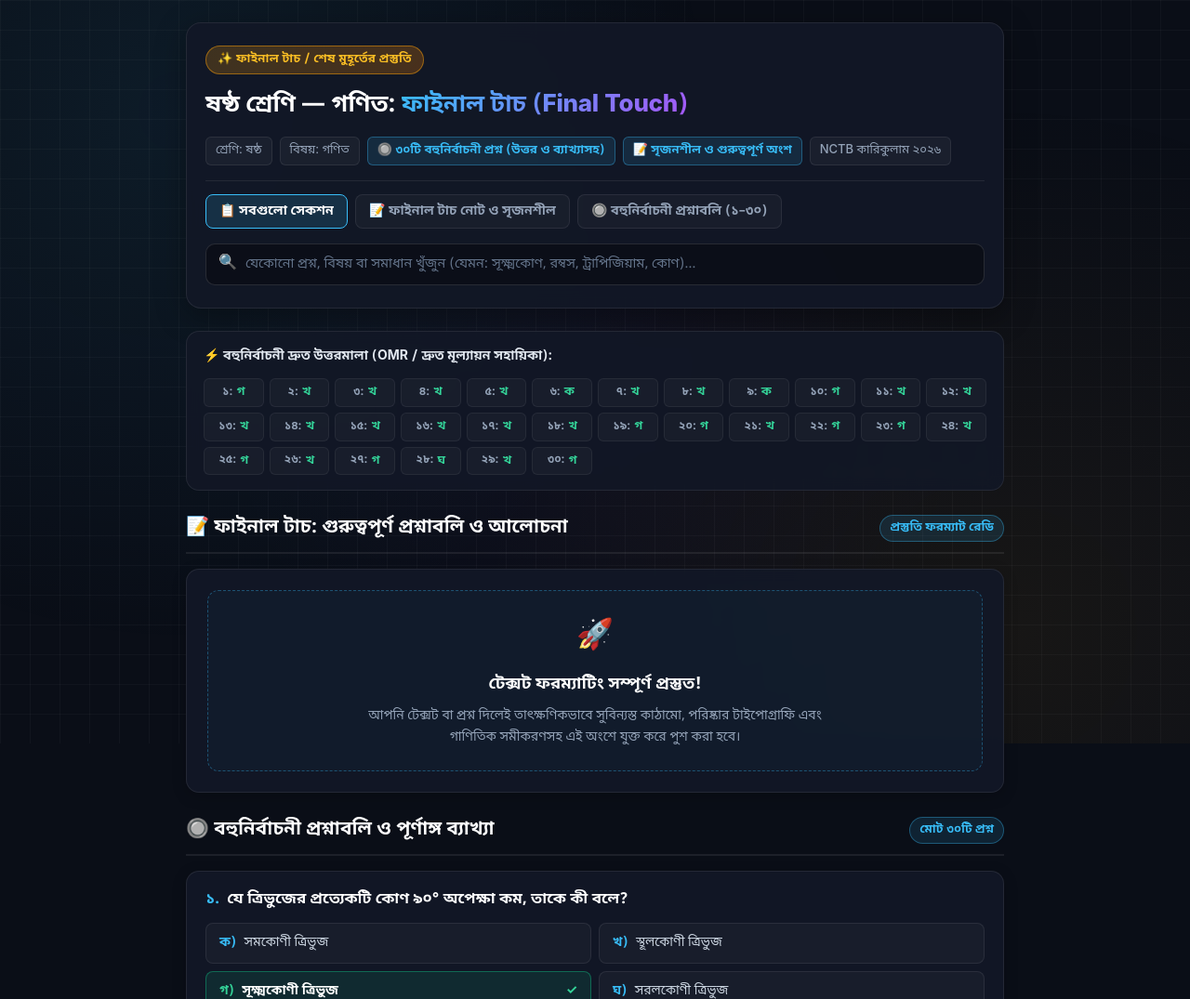
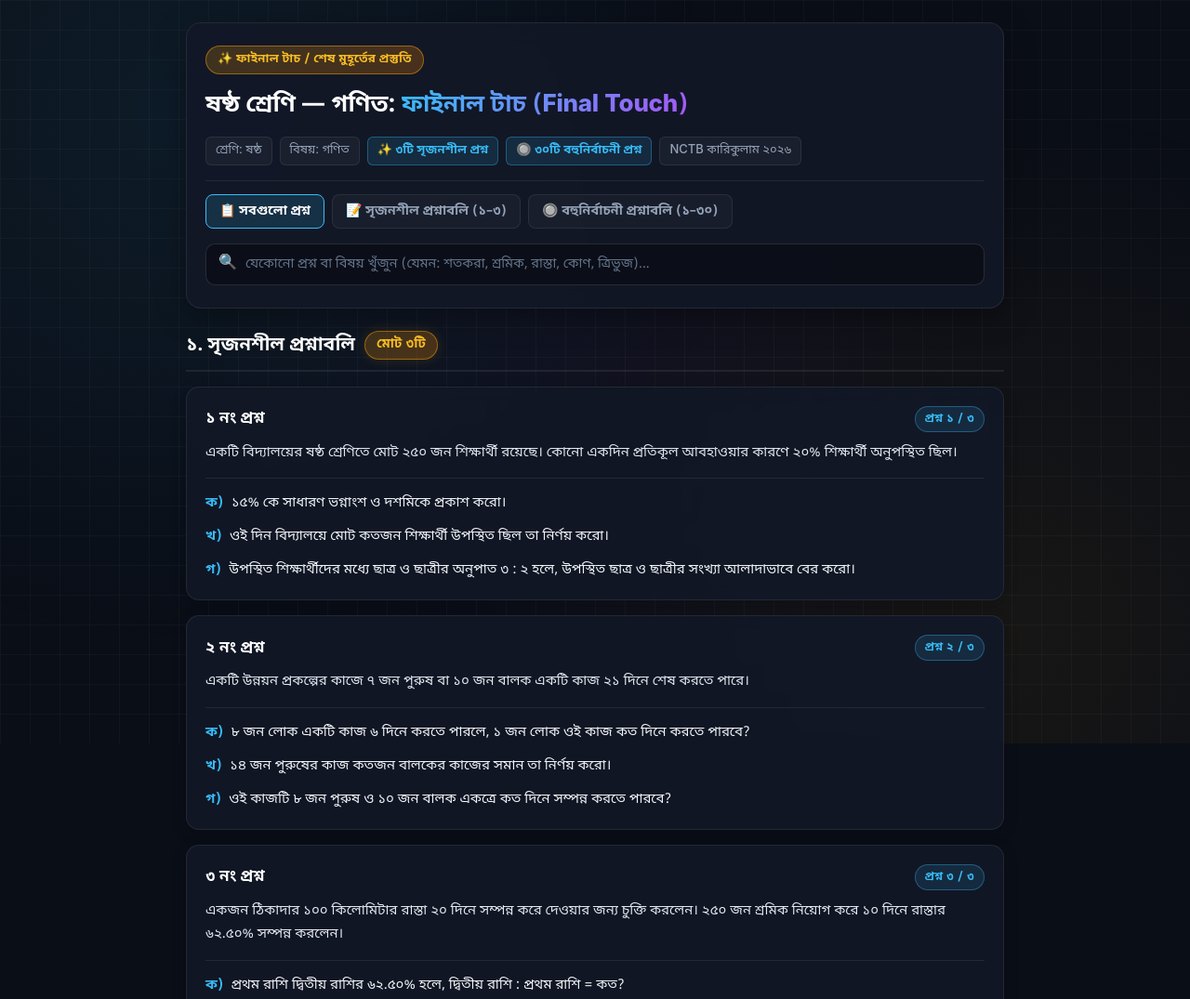
Before and after one commit to bdraidattacker16-stack/radid_web, a website: page final-touch-6/index.html in a window 1280 px wide. Shown: the top 1075 px of the page at 93% size. Drawn offline with Linux system fonts and the light colour scheme.

Commit message:
Update final-touch-6: remove Quick OMR grid and placeholder, upload 3 CQs and keep 30 MCQs

```diff
--- a/final-touch-6/index.html
+++ b/final-touch-6/index.html
@@ -5,7 +5,7 @@
   <meta name="viewport" content="width=device-width, initial-scale=1.0" />
   <title>ষষ্ঠ শ্রেণি — গণিত: ফাইনাল টাচ (Final Touch) | radid.cyou</title>
   <meta name="title" content="ষষ্ঠ শ্রেণি — গণিত: ফাইনাল টাচ (Final Touch) | radid.cyou" />
-  <meta name="description" content="ষষ্ঠ শ্রেণির গণিত বার্ষিক মূল্যায়নের ফাইনাল টাচ ও শেষ মুহূর্তের প্রস্তুতি — ৩০টি গুরুত্বপূর্ণ বহুনির্বাচনী প্রশ্ন, ব্যাখ্যা ও সৃজনশীল সংকলন।" />
+  <meta name="description" content="ষষ্ঠ শ্রেণির গণিত বার্ষিক মূল্যায়নের ফাইনাল টাচ ও শেষ মুহূর্তের প্রস্তুতি — ৩টি সৃজনশীল প্রশ্ন এবং ৩০টি গুরুত্বপূর্ণ বহুনির্বাচনী প্রশ্ন।" />
   <meta name="robots" content="index, follow" />
   <meta name="theme-color" content="#0a0e17" />
   <meta http-equiv="X-Content-Type-Options" content="nosniff" />
@@ -232,64 +232,6 @@
       pointer-events: none;
     }
 
-    /* কুইক OMR আনসার গ্রিড */
-    .quick-mcq-box {
-      background: rgba(18, 24, 38, 0.9);
-      border: 1px solid rgba(255, 255, 255, 0.08);
-      border-radius: 14px;
-      padding: 16px 18px;
-      display: flex;
-      flex-direction: column;
-      gap: 12px;
-      backdrop-filter: blur(8px);
-    }
-
-    .quick-mcq-title {
-      font-size: 14px;
-      font-weight: 700;
-      color: #e2e8f0;
-      display: flex;
-      align-items: center;
-      gap: 6px;
-    }
-
-    .quick-mcq-grid {
-      display: grid;
-      grid-template-columns: repeat(auto-fill, minmax(64px, 1fr));
-      gap: 6px;
-    }
-
-    .quick-pill {
-      background: rgba(255, 255, 255, 0.03);
-      border: 1px solid rgba(255, 255, 255, 0.06);
-      border-radius: 6px;
-      padding: 4px 6px;
-      display: flex;
-      align-items: center;
-      justify-content: center;
-      gap: 4px;
-      text-decoration: none;
-      transition: all 0.15s ease;
-    }
-
-    .quick-pill:hover {
-      background: rgba(56, 189, 248, 0.15);
-      border-color: var(--accent-blue);
-      transform: translateY(-1px);
-    }
-
-    .quick-q-num {
-      font-size: 12px;
-      font-weight: 600;
-      color: var(--text-muted);
-    }
-
-    .quick-ans {
-      font-size: 13px;
-      font-weight: 700;
-      color: #34d399;
-    }
-
     /* সেকশন কার্ড */
     .section-wrap {
       display: flex;
@@ -313,58 +255,111 @@
       color: #ffffff;
       display: flex;
       align-items: center;
-      gap: 8px;
-    }
-
-    .sec-badge {
+      gap: 10px;
+      flex-wrap: wrap;
+    }
+
+    /* হাইলাইট চিপ */
+    .cq-highlight-chip {
+      display: inline-flex;
+      align-items: center;
+      gap: 6px;
+      background: linear-gradient(135deg, rgba(245, 158, 11, 0.22), rgba(217, 119, 6, 0.3));
+      border: 1px solid rgba(245, 158, 11, 0.5);
+      color: #fbbf24;
+      padding: 3px 12px;
+      border-radius: 9999px;
+      font-weight: 700;
+      font-size: 14px;
+      letter-spacing: 0.2px;
+      box-shadow: 0 0 14px rgba(245, 158, 11, 0.15);
+    }
+
+    /* প্রশ্ন কাউন্টার ব্যাজ */
+    .cq-counter-badge {
+      display: inline-flex;
+      align-items: center;
       background: rgba(56, 189, 248, 0.12);
       border: 1px solid rgba(56, 189, 248, 0.35);
-      color: var(--accent-blue);
+      color: #38bdf8;
+      font-size: 12.5px;
+      font-weight: 600;
       padding: 3px 10px;
       border-radius: 9999px;
-      font-size: 13px;
-      font-weight: 600;
-    }
-
-    /* প্লেসহোল্ডার / টেক্সট রেডি সেকশন */
-    .text-card {
+      letter-spacing: 0.3px;
+    }
+
+    /* সৃজনশীল প্রশ্নের বক্স */
+    .cq-box {
       background: var(--card-bg);
       border: 1px solid var(--card-border);
       border-radius: 14px;
-      padding: 22px;
+      padding: 20px;
       backdrop-filter: blur(8px);
       box-shadow: 0 4px 16px rgba(0, 0, 0, 0.2);
+    }
+
+    .cq-header {
+      margin-bottom: 10px;
+      display: flex;
+      justify-content: space-between;
+      align-items: center;
+      flex-wrap: wrap;
+      gap: 8px;
+    }
+
+    .cq-title {
+      font-size: 17px;
+      font-weight: 700;
+      color: #ffffff;
+      display: flex;
+      align-items: center;
+      gap: 6px;
+    }
+
+    .stem-desc {
+      color: #e2e8f0;
+      line-height: 1.7;
+      font-size: 15px;
+    }
+
+    .divider {
+      height: 1px;
+      background: rgba(255, 255, 255, 0.08);
+      margin: 14px 0;
+    }
+
+    .q-list {
+      list-style: none;
       display: flex;
       flex-direction: column;
-      gap: 14px;
-    }
-
-    .ready-placeholder-box {
-      border: 1px dashed rgba(56, 189, 248, 0.35);
-      background: rgba(56, 189, 248, 0.03);
-      border-radius: 12px;
-      padding: 24px 20px;
-      text-align: center;
+      gap: 12px;
+    }
+
+    .q-item {
       display: flex;
-      flex-direction: column;
-      align-items: center;
-      gap: 10px;
-    }
-
-    .ready-icon {
-      font-size: 32px;
-    }
-
-    .ready-title {
-      font-size: 18px;
-      font-weight: 700;
-      color: #ffffff;
-    }
-
-    .ready-desc {
-      color: var(--text-muted);
-      font-size: 14px;
-      max-width: 540px;
+      align-items: baseline;
+      gap: 8px;
+    }
+
+    .q-left {
+      display: flex;
+      gap: 8px;
+      flex: 1;
+    }
+
+    .q-no {
+      font-weight: 600;
+      white-space: nowrap;
+      font-family: inherit;
+      color: var(--accent-blue);
+      font-size: 15px;
+      flex-shrink: 0;
+    }
+
+    .q-text {
+      color: #f1f5f9;
+      font-size: 15px;
       line-height: 1.6;
     }
 
@@ -507,11 +502,11 @@
         padding: 0 !important;
       }
 
-      .ambient-bg, .ambient-grid, .nav-bar, .search-box, .quick-mcq-box {
+      .ambient-bg, .ambient-grid, .nav-bar, .search-box {
         display: none !important;
       }
 
-      .header-card, .text-card, .mcq-card {
+      .header-card, .cq-box, .mcq-card {
         background: none !important;
         border: 1px solid #ccc !important;
         box-shadow: none !important;
@@ -558,20 +553,20 @@
       <div class="meta-pills">
         <span class="meta-pill">শ্রেণি: ষষ্ঠ</span>
         <span class="meta-pill">বিষয়: গণিত</span>
-        <span class="meta-pill highlight">🔘 ৩০টি বহুনির্বাচনী প্রশ্ন (উত্তর ও ব্যাখ্যাসহ)</span>
-        <span class="meta-pill highlight">📝 সৃজনশীল ও গুরুত্বপূর্ণ অংশ</span>
+        <span class="meta-pill highlight">✨ ৩টি সৃজনশীল প্রশ্ন</span>
+        <span class="meta-pill highlight">🔘 ৩০টি বহুনির্বাচনী প্রশ্ন</span>
         <span class="meta-pill">NCTB কারিকুলাম ২০২৬</span>
       </div>
 
       <!-- সেকশন ফিল্টার বাটনস -->
       <nav class="nav-bar">
         <button type="button" class="nav-btn active" id="btn-all" onclick="setSection('all')">
-          <span>📋 সবগুলো সেকশন</span>
+          <span>📋 সবগুলো প্রশ্ন</span>
         </button>
-        <button type="button" class="nav-btn" id="btn-text" onclick="setSection('text')">
-          <span>📝 ফাইনাল টাচ নোট ও সৃজনশীল</span>
+        <button type="button" class="nav-btn" id="btn-srijonshil" onclick="setSection('srijonshil')">
+          <span>📝 সৃজনশীল প্রশ্নাবলি (১–৩)</span>
         </button>
-        <button type="button" class="nav-btn" id="btn-mcq" onclick="setSection('mcq')">
+        <button type="button" class="nav-btn" id="btn-bohunirbachoni" onclick="setSection('bohunirbachoni')">
           <span>🔘 বহুনির্বাচনী প্রশ্নাবলি (১–৩০)</span>
         </button>
       </nav>
@@ -579,191 +574,126 @@
       <!-- কুইক সার্চ ইনপুট -->
       <div class="search-box">
         <span class="search-icon">🔍</span>
-        <input type="text" id="search-input" class="search-input" placeholder="যেকোনো প্রশ্ন, বিষয় বা সমাধান খুঁজুন (যেমন: সূক্ষ্মকোণ, রম্বস, ট্রাপিজিয়াম, কোণ)..." oninput="handleSearch(this.value)">
+        <input type="text" id="search-input" class="search-input" placeholder="যেকোনো প্রশ্ন বা বিষয় খুঁজুন (যেমন: শতকরা, শ্রমিক, রাস্তা, কোণ, ত্রিভুজ)..." oninput="handleSearch(this.value)">
       </div>
     </header>
 
-    <!-- ==================== বহুনির্বাচনী দ্রুত উত্তর গ্রিড ==================== -->
-    <section id="quick-mcq-wrap" class="quick-mcq-box">
-      <div class="quick-mcq-title">
-        <span>⚡ বহুনির্বাচনী দ্রুত উত্তরমালা (OMR / দ্রুত মূল্যায়ন সহায়িকা):</span>
-      </div>
-      <div class="quick-mcq-grid" id="quick-grid">
-<a href="#mcq-1" class="quick-pill quick-key-item">
-      <span class="quick-q-num">১:</span>
-      <span class="quick-ans">গ</span>
-    </a>
-
-    <a href="#mcq-2" class="quick-pill quick-key-item">
-      <span class="quick-q-num">২:</span>
-      <span class="quick-ans">খ</span>
-    </a>
-
-    <a href="#mcq-3" class="quick-pill quick-key-item">
-      <span class="quick-q-num">৩:</span>
-      <span class="quick-ans">খ</span>
-    </a>
-
-    <a href="#mcq-4" class="quick-pill quick-key-item">
-      <span class="quick-q-num">৪:</span>
-      <span class="quick-ans">খ</span>
-    </a>
-
-    <a href="#mcq-5" class="quick-pill quick-key-item">
-      <span class="quick-q-num">৫:</span>
-      <span class="quick-ans">খ</span>
-    </a>
-
-    <a href="#mcq-6" class="quick-pill quick-key-item">
-      <span class="quick-q-num">৬:</span>
-      <span class="quick-ans">ক</span>
-    </a>
-
-    <a href="#mcq-7" class="quick-pill quick-key-item">
-      <span class="quick-q-num">৭:</span>
-      <span class="quick-ans">খ</span>
-    </a>
-
-    <a href="#mcq-8" class="quick-pill quick-key-item">
-      <span class="quick-q-num">৮:</span>
-      <span class="quick-ans">খ</span>
-    </a>
-
-    <a href="#mcq-9" class="quick-pill quick-key-item">
-      <span class="quick-q-num">৯:</span>
-      <span class="quick-ans">ক</span>
-    </a>
-
-    <a href="#mcq-10" class="quick-pill quick-key-item">
-      <span class="quick-q-num">১০:</span>
-      <span class="quick-ans">গ</span>
-    </a>
-
-    <a href="#mcq-11" class="quick-pill quick-key-item">
-      <span class="quick-q-num">১১:</span>
-      <span class="quick-ans">খ</span>
-    </a>
-
-    <a href="#mcq-12" class="quick-pill quick-key-item">
-      <span class="quick-q-num">১২:</span>
-      <span class="quick-ans">খ</span>
-    </a>
-
-    <a href="#mcq-13" class="quick-pill quick-key-item">
-      <span class="quick-q-num">১৩:</span>
-      <span class="quick-ans">খ</span>
-    </a>
-
-    <a href="#mcq-14" class="quick-pill quick-key-item">
-      <span class="quick-q-num">১৪:</span>
-      <span class="quick-ans">খ</span>
-    </a>
-
-    <a href="#mcq-15" class="quick-pill quick-key-item">
-      <span class="quick-q-num">১৫:</span>
-      <span class="quick-ans">খ</span>
-    </a>
-
-    <a href="#mcq-16" class="quick-pill quick-key-item">
-      <span class="quick-q-num">১৬:</span>
-      <span class="quick-ans">খ</span>
-    </a>
-
-    <a href="#mcq-17" class="quick-pill quick-key-item">
-      <span class="quick-q-num">১৭:</span>
-      <span class="quick-ans">খ</span>
-    </a>
-
-    <a href="#mcq-18" class="quick-pill quick-key-item">
-      <span class="quick-q-num">১৮:</span>
-      <span class="quick-ans">খ</span>
-    </a>
-
-    <a href="#mcq-19" class="quick-pill quick-key-item">
-      <span class="quick-q-num">১৯:</span>
-      <span class="quick-ans">গ</span>
-    </a>
-
-    <a href="#mcq-20" class="quick-pill quick-key-item">
-      <span class="quick-q-num">২০:</span>
-      <span class="quick-ans">গ</span>
-    </a>
-
-    <a href="#mcq-21" class="quick-pill quick-key-item">
-      <span class="quick-q-num">২১:</span>
-      <span class="quick-ans">খ</span>
-    </a>
-
-    <a href="#mcq-22" class="quick-pill quick-key-item">
-      <span class="quick-q-num">২২:</span>
-      <span class="quick-ans">গ</span>
-    </a>
-
-    <a href="#mcq-23" class="quick-pill quick-key-item">
-      <span class="quick-q-num">২৩:</span>
-      <span class="quick-ans">গ</span>
-    </a>
-
-    <a href="#mcq-24" class="quick-pill quick-key-item">
-      <span class="quick-q-num">২৪:</span>
-      <span class="quick-ans">খ</span>
-    </a>
-
-    <a href="#mcq-25" class="quick-pill quick-key-item">
-      <span class="quick-q-num">২৫:</span>
-      <span class="quick-ans">গ</span>
-    </a>
-
-    <a href="#mcq-26" class="quick-pill quick-key-item">
-      <span class="quick-q-num">২৬:</span>
-      <span class="quick-ans">খ</span>
-    </a>
-
-    <a href="#mcq-27" class="quick-pill quick-key-item">
-      <span class="quick-q-num">২৭:</span>
-      <span class="quick-ans">গ</span>
-    </a>
-
-    <a href="#mcq-28" class="quick-pill quick-key-item">
-      <span class="quick-q-num">২৮:</span>
-      <span class="quick-ans">ঘ</span>
-    </a>
-
-    <a href="#mcq-29" class="quick-pill quick-key-item">
-      <span class="quick-q-num">২৯:</span>
-      <span class="quick-ans">খ</span>
-    </a>
-
-    <a href="#mcq-30" class="quick-pill quick-key-item">
-      <span class="quick-q-num">৩০:</span>
-      <span class="quick-ans">গ</span>
-    </a>
-      </div>
+    <!-- ==================== ১. সৃজনশীল প্রশ্নাবলি ==================== -->
+    <section id="sec-srijonshil" class="section-wrap">
+      <div class="sec-head">
+        <h2 class="sec-title">
+          ১. সৃজনশীল প্রশ্নাবলি
+          <span class="cq-highlight-chip">মোট ৩টি</span>
+        </h2>
+      </div>
+
+      <!-- ১ নং প্রশ্ন -->
+      <article class="cq-box" id="cq-1" data-search="১ বিদ্যালয় ষষ্ঠ শ্রেণি ২৫০ শিক্ষার্থী ২০% অনুপস্থিত ১৫% ভগ্নাংশ দশমিক উপস্থিত ৩ : ২ ছাত্র ছাত্রী সংখ্যা">
+        <div class="cq-header">
+          <div class="cq-title">১ নং প্রশ্ন</div>
+          <span class="cq-counter-badge">প্রশ্ন ১ / ৩</span>
+        </div>
+        <p class="stem-desc">
+          একটি বিদ্যালয়ের ষষ্ঠ শ্রেণিতে মোট ২৫০ জন শিক্ষার্থী রয়েছে। কোনো একদিন প্রতিকূল আবহাওয়ার কারণে ২০% শিক্ষার্থী অনুপস্থিত ছিল।
+        </p>
+
+        <div class="divider"></div>
+
+        <ul class="q-list">
+          <li class="q-item">
+            <div class="q-left">
+              <span class="q-no">ক)</span>
+              <span class="q-text">১৫% কে সাধারণ ভগ্নাংশ ও দশমিকে প্রকাশ করো।</span>
+            </div>
+          </li>
+          <li class="q-item">
+            <div class="q-left">
+              <span class="q-no">খ)</span>
+              <span class="q-text">ওই দিন বিদ্যালয়ে মোট কতজন শিক্ষার্থী উপস্থিত ছিল তা নির্ণয় করো।</span>
+            </div>
+          </li>
+          <li class="q-item">
+            <div class="q-left">
+              <span class="q-no">গ)</span>
+              <span class="q-text">উপস্থিত শিক্ষার্থীদের মধ্যে ছাত্র ও ছাত্রীর অনুপাত ৩ : ২ হলে, উপস্থিত ছাত্র ও ছাত্রীর সংখ্যা আলাদাভাবে বের করো।</span>
+            </div>
+          </li>
+        </ul>
+      </article>
+
+      <!-- ২ নং প্রশ্ন -->
+      <article class="cq-box" id="cq-2" data-search="২ উন্নয়ন প্রকল্প ৭ জন পুরুষ ১০ জন বালক ২১ দিন ৮ জন লোক ৬ দিন ১৪ জন পুরুষ ৮ জন পুরুষ ১০ জন বালক">
+        <div class="cq-header">
+          <div class="cq-title">২ নং প্রশ্ন</div>
+          <span class="cq-counter-badge">প্রশ্ন ২ / ৩</span>
+        </div>
+        <p class="stem-desc">
+          একটি উন্নয়ন প্রকল্পের কাজে ৭ জন পুরুষ বা ১০ জন বালক একটি কাজ ২১ দিনে শেষ করতে পারে।
+        </p>
+
+        <div class="divider"></div>
+
+        <ul class="q-list">
+          <li class="q-item">
+            <div class="q-left">
+              <span class="q-no">ক)</span>
+              <span class="q-text">৮ জন লোক একটি কাজ ৬ দিনে করতে পারলে, ১ জন লোক ওই কাজ কত দিনে করতে পারবে?</span>
+            </div>
+          </li>
+          <li class="q-item">
+            <div class="q-left">
+              <span class="q-no">খ)</span>
+              <span class="q-text">১৪ জন পুরুষের কাজ কতজন বালকের কাজের সমান তা নির্ণয় করো।</span>
+            </div>
+          </li>
+          <li class="q-item">
+            <div class="q-left">
+              <span class="q-no">গ)</span>
+              <span class="q-text">ওই কাজটি ৮ জন পুরুষ ও ১০ জন বালক একত্রে কত দিনে সম্পন্ন করতে পারবে?</span>
+            </div>
+          </li>
+        </ul>
+      </article>
+
+      <!-- ৩ নং প্রশ্ন -->
+      <article class="cq-box" id="cq-3" data-search="৩ ঠিকাদার ১০০ কিলোমিটার রাস্তা ২০ দিন চুক্তি ২৫০ জন শ্রমিক ১০ দিন ৬২.৫০% প্রথম রাশি দ্বিতীয় রাশি ১৫ দিন ৪ দিন আগে">
+        <div class="cq-header">
+          <div class="cq-title">৩ নং প্রশ্ন</div>
+          <span class="cq-counter-badge">প্রশ্ন ৩ / ৩</span>
+        </div>
+        <p class="stem-desc">
+          একজন ঠিকাদার ১০০ কিলোমিটার রাস্তা ২০ দিনে সম্পন্ন করে দেওয়ার জন্য চুক্তি করলেন। ২৫০ জন শ্রমিক নিয়োগ করে ১০ দিনে রাস্তার ৬২.৫০% সম্পন্ন করলেন।
+        </p>
+
+        <div class="divider"></div>
+
+        <ul class="q-list">
+          <li class="q-item">
+            <div class="q-left">
+              <span class="q-no">ক)</span>
+              <span class="q-text">প্রথম রাশি দ্বিতীয় রাশির ৬২.৫০% হলে, দ্বিতীয় রাশি : প্রথম রাশি = কত?</span>
+            </div>
+          </li>
+          <li class="q-item">
+            <div class="q-left">
+              <span class="q-no">খ)</span>
+              <span class="q-text">যদি ১০০ জন শ্রমিক নিয়োগ করা হতো, তাহলে ১৫ দিনে কত কিলোমিটার রাস্তা তৈরি করা যেত?</span>
+            </div>
+          </li>
+          <li class="q-item">
+            <div class="q-left">
+              <span class="q-no">গ)</span>
+              <span class="q-text">অবশিষ্ট কাজের ক্ষেত্রে দেখাও যে, কাজটি নির্দিষ্ট সময়ের ৪ দিন আগেই সম্পন্ন হবে।</span>
+            </div>
+          </li>
+        </ul>
+      </article>
     </section>
 
-    <!-- ==================== ফাইনাল টাচ টেক্সট ও সৃজনশীল সেকশন ==================== -->
-    <section id="sec-text" class="section-wrap">
-      <div class="sec-head">
-        <h2 class="sec-title">📝 ফাইনাল টাচ: গুরুত্বপূর্ণ প্রশ্নাবলি ও আলোচনা</h2>
-        <span class="sec-badge">প্রস্তুতি ফরম্যাট রেডি</span>
-      </div>
-
-      <div class="text-card" id="text-content-area">
-        <div class="ready-placeholder-box">
-          <span class="ready-icon">🚀</span>
-          <div class="ready-title">টেক্সট ফরম্যাটিং সম্পূর্ণ প্রস্তুত!</div>
-          <p class="ready-desc">
-            আপনি টেক্সট বা প্রশ্ন দিলেই তাৎক্ষণিকভাবে সুবিন্যস্ত কাঠামো, পরিষ্কার টাইপোগ্রাফি এবং গাণিতিক সমীকরণসহ এই অংশে যুক্ত করে পুশ করা হবে।
-          </p>
-        </div>
-      </div>
-    </section>
-
-    <!-- ==================== বহুনির্বাচনী প্রশ্নাবলি (১ থেকে ৩০) ==================== -->
+    <!-- ==================== ২. বহুনির্বাচনী প্রশ্নাবলি (১ থেকে ৩০) ==================== -->
     <section id="sec-bohunirbachoni" class="section-wrap">
       <div class="sec-head">
-        <h2 class="sec-title">🔘 বহুনির্বাচনী প্রশ্নাবলি ও পূর্ণাঙ্গ ব্যাখ্যা</h2>
-        <span class="sec-badge">মোট ৩০টি প্রশ্ন</span>
+        <h2 class="sec-title">২. বহুনির্বাচনী প্রশ্নাবলি (মোট ৩০টি)</h2>
       </div>
 
       <div id="mcq-container" style="display: flex; flex-direction: column; gap: 14px;">
@@ -1925,22 +1855,18 @@
       const activeBtn = document.getElementById('btn-' + type);
       if (activeBtn) activeBtn.classList.add('active');
 
-      const secText = document.getElementById('sec-text');
+      const secCQ = document.getElementById('sec-srijonshil');
       const secMCQ = document.getElementById('sec-bohunirbachoni');
-      const quickMCQ = document.getElementById('quick-mcq-wrap');
 
       if (type === 'all') {
-        secText.style.display = 'flex';
+        secCQ.style.display = 'flex';
         secMCQ.style.display = 'flex';
-        quickMCQ.style.display = 'flex';
-      } else if (type === 'text') {
-        secText.style.display = 'flex';
+      } else if (type === 'srijonshil') {
+        secCQ.style.display = 'flex';
         secMCQ.style.display = 'none';
-        quickMCQ.style.display = 'none';
-      } else if (type === 'mcq') {
-        secText.style.display = 'none';
+      } else if (type === 'bohunirbachoni') {
+        secCQ.style.display = 'none';
         secMCQ.style.display = 'flex';
-        quickMCQ.style.display = 'flex';
       }
     }
 
```
